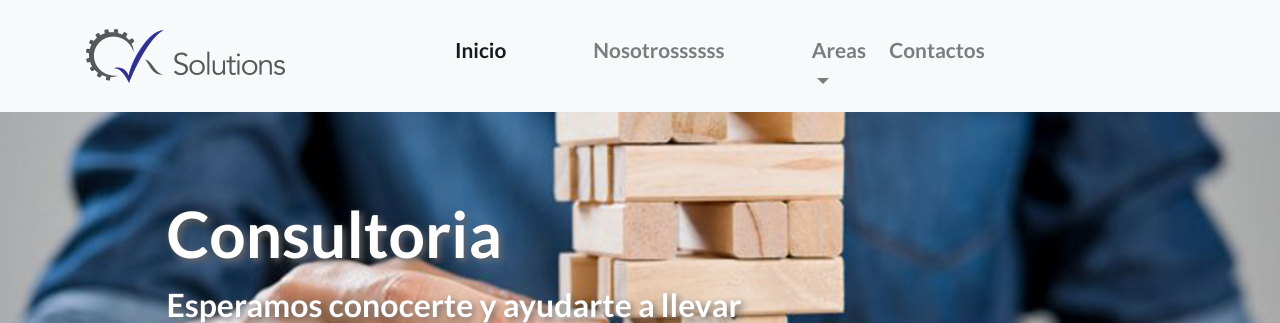
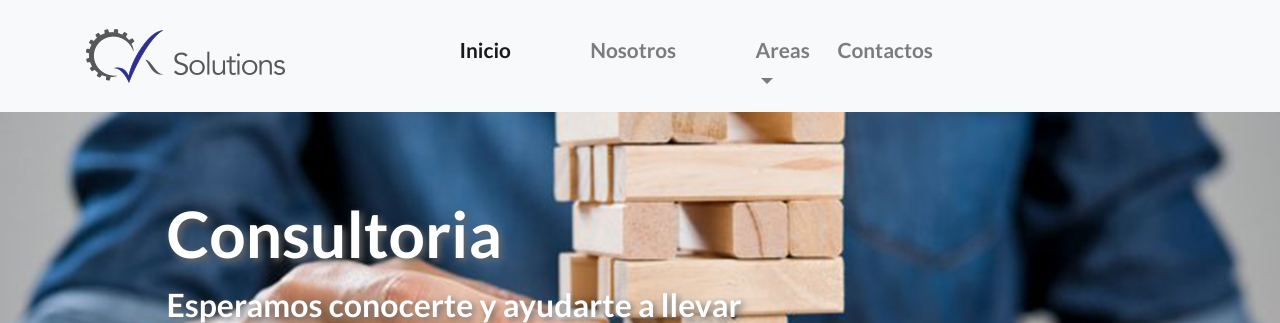
Before and after one commit to conejonegro-propelics/ok-solutions, a PHP site: page /index.php in a window 1280 px wide. Shown: the top 323 px of the page. Run offline with PHP 8.4, Linux system fonts and the light colour scheme; some libraries are stand-ins or nearby versions.

Commit message:
se quitan ssss de li nosotros
se quitan ssss de li nosotros

```diff
--- a/header.php
+++ b/header.php
@@ -52,7 +52,7 @@
         </li>
 
         <li class="nav-item cont-a-2">
-          <a href="nosotros.php" class="nav-link" >Nosotrossssss</a>
+          <a href="nosotros.php" class="nav-link" >Nosotros</a>
         </li>
 
         <li class="nav-item dropdown ml-u-a">
```
